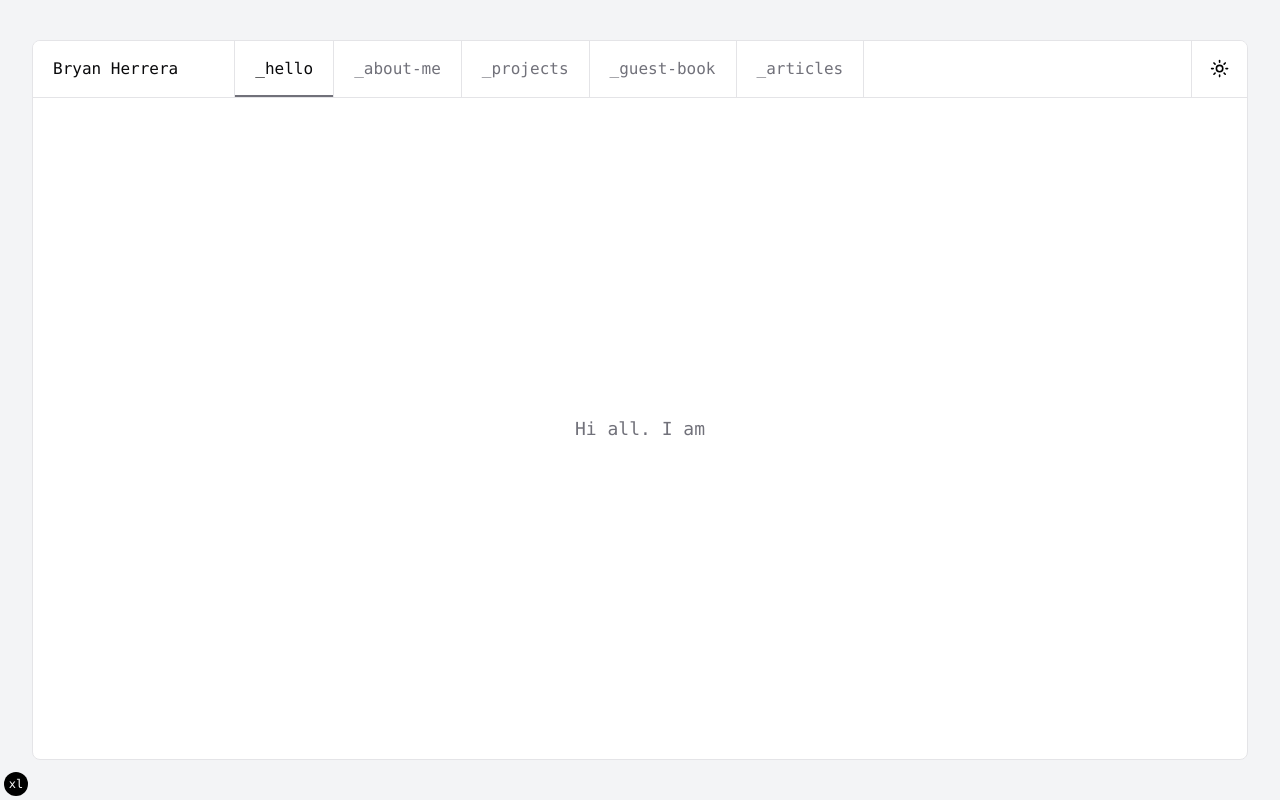
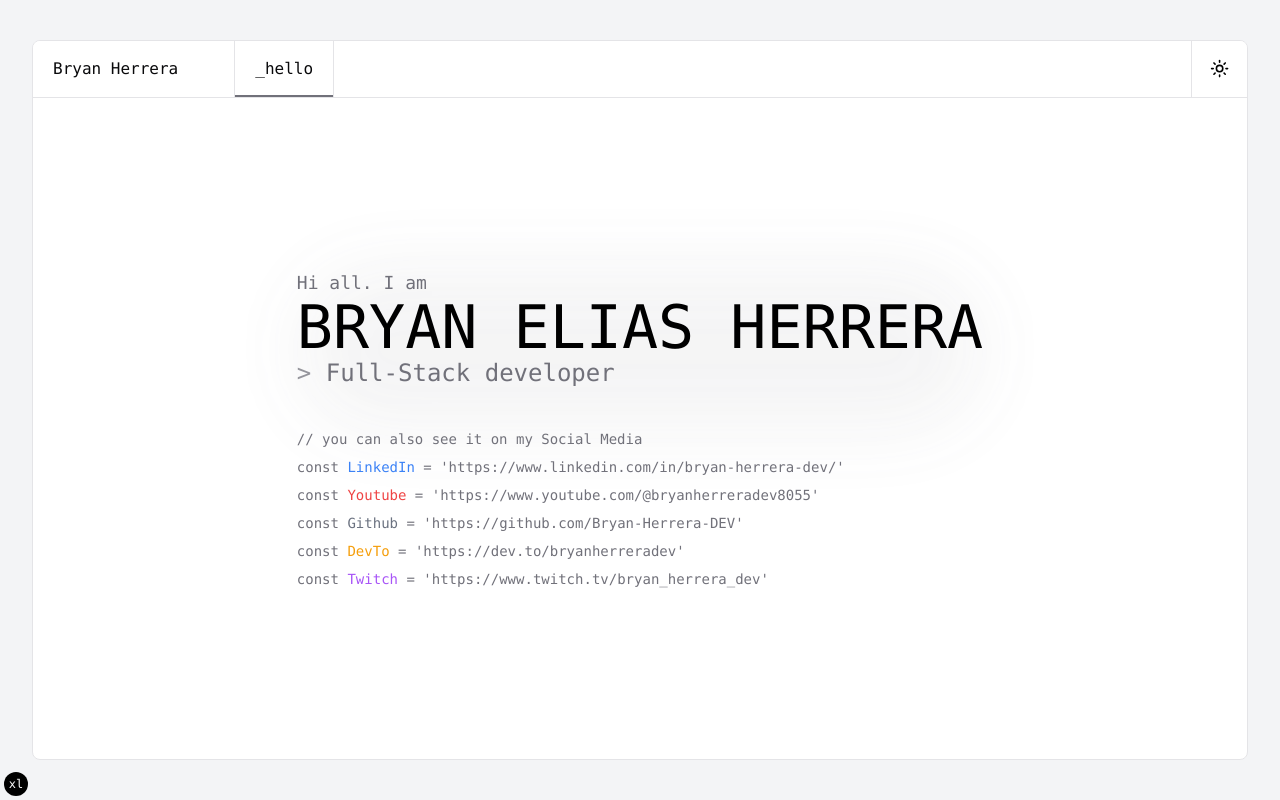
Before and after one commit to Bryan-Herrera-DEV/Bryan-Herrera-Portfolio-V5, a Next.js app: page / in a window 1280 px wide. Built offline with nearby package versions, Linux system fonts and the light colour scheme.

Commit message:
feat: agrega el hero section de la parte _hello

```diff
--- a/src/app/globals.css
+++ b/src/app/globals.css
@@ -71,15 +71,31 @@
     @apply bg-gray-100;
   }
 
-  html.light [data-theme='dark'] {
+  html.light [data-theme="dark"] {
     display: none;
   }
 
-  html.dark [data-theme='light'] {
+  html.dark [data-theme="light"] {
     display: none;
   }
 
   [data-radix-popper-content-wrapper] {
     border: 0;
   }
+
+  .LinkedIn {
+    @apply text-blue-500;
+  }
+  .Youtube {
+    @apply text-red-500;
+  }
+  .Github {
+    @apply text-gray-500;
+  }
+  .DevTo {
+    @apply text-amber-500;
+  }
+  .Twitch {
+    @apply text-purple-500;
+  }
 }
--- a/src/app/layout.tsx
+++ b/src/app/layout.tsx
@@ -11,8 +11,24 @@ import {
 import { Navbar } from "@/components/organisms/navbar/navbar";
 
 export const metadata: Metadata = {
-  title: "Create Next App",
-  description: "Generated by create next app",
+  title: "Bryan Herrera | Home",
+  description:
+    "Bryan Herrera, un desarrollador Full-Stack apasionado y experimentado. Explora mi portafolio para ver mis proyectos más recientes y descubre cómo mis habilidades técnicas y soluciones creativas pueden dar vida a tu próximo proyecto digital.",
+  robots: {
+    index: true,
+    follow: true,
+    googleBot: {
+      index: true,
+      follow: true,
+      "max-video-preview": -1,
+      "max-image-preview": "large",
+      "max-snippet": -1,
+    },
+  },
+  twitter: {
+    title: "Wiscaksono",
+    card: "summary_large_image",
+  },
 };
 
 export default function RootLayout({
--- a/src/app/page.tsx
+++ b/src/app/page.tsx
@@ -1,7 +1,31 @@
 import { FadeIn } from "@/components/atoms/fade-in";
+import { AnimatedName } from "@/components/molecules/animated-name";
 import Image from "next/image";
 
 export default function Home() {
+  const socialMedia = [
+    {
+      link: "https://www.linkedin.com/in/bryan-herrera-dev/",
+      name: "LinkedIn",
+    },
+    {
+      link: "https://www.youtube.com/@bryanherreradev8055",
+      name: "Youtube",
+    },
+    {
+      link: "https://github.com/Bryan-Herrera-DEV",
+      name: "Github",
+    },
+    {
+      link: "https://dev.to/bryanherreradev",
+      name: "DevTo",
+    },
+
+    {
+      link: "https://www.twitch.tv/bryan_herrera_dev",
+      name: "Twitch",
+    },
+  ];
   return (
     <section className="flex items-center justify-center gap-20 p-5">
       <FadeIn>
@@ -10,7 +34,31 @@ export default function Home() {
             <p className="text-muted-foreground text-lg font-extralight">
               Hi all. I am
             </p>
+            <AnimatedName />
+            <h2 className="text-muted-foreground md:text-2xl sm:text-xl text-base">
+              <span className="animate-pulse">&gt; </span>
+              Full-Stack developer
+            </h2>
+            <div className="absolute w-full h-1/2 bg-muted-foreground/10 blur-2xl top-0 left-0 -z-10 rounded-full animate-pulse" />
           </header>
+
+          <div className="space-y-2 sm:text-sm text-xs">
+            <p className="text-muted-foreground">{`// you can also see it on my Social Media`}</p>
+
+            {socialMedia.map((social, i) => (
+              <p key={i} className="text-muted-foreground">
+                <span className="text-purple">const</span>{" "}
+                <span className={`text-green ${social.name}`}>{social.name}</span> ={" "}
+                <a
+                  target="_blank"
+                  href={social.link}
+                  className="text-light-brown hover:underline hover:text-foreground transition-colors"
+                >
+                  &apos;{social.link}&apos;
+                </a>
+              </p>
+            ))}
+          </div>
         </div>
       </FadeIn>
     </section>
--- /dev/null
+++ b/src/components/molecules/animated-name.tsx
@@ -0,0 +1,66 @@
+"use client";
+import React, { useState, useEffect, useRef, useCallback } from "react";
+
+const letters = "ABCDEFGHIJKLMNOPQRSTUVWXYZ";
+
+export const AnimatedName = () => {
+  const [text, setText] = useState("BRYAN ELIAS HERRERA");
+  const [intervalId] = useState<number | null>(null);
+  const [isAnimating, setIsAnimating] = useState(false);
+
+  const ref = useRef<HTMLHeadingElement | null>(null);
+
+  const handleMouseOver = useCallback(() => {
+    if (isAnimating) return;
+
+    let iteration = 0;
+
+    if (intervalId !== null) {
+      clearTimeout(intervalId);
+    }
+
+    const animate = () => {
+      setIsAnimating(true);
+      setText((prevText) =>
+        prevText
+          .split("")
+          .map((_, index) => {
+            if (index < iteration) {
+              return text[index];
+            }
+            return letters[Math.floor(Math.random() * 26)];
+          })
+          .join("")
+      );
+
+      if (iteration < text.length) {
+        iteration += 1 / 3;
+        setTimeout(animate, 30);
+      } else {
+        setIsAnimating(false);
+      }
+    };
+
+    animate();
+  }, [intervalId, isAnimating, text]);
+
+  useEffect(() => {
+    const currentRef = ref.current;
+
+    if (currentRef) {
+      currentRef.addEventListener("mouseover", handleMouseOver);
+    }
+
+    return () => {
+      if (currentRef) {
+        currentRef.removeEventListener("mouseover", handleMouseOver);
+      }
+    };
+  }, [handleMouseOver, ref]);
+
+  return (
+    <h1 ref={ref} className="md:text-6xl sm:text-4xl text-3xl font-medium">
+      {text}
+    </h1>
+  );
+};
--- a/src/components/organisms/navbar/navbar.tsx
+++ b/src/components/organisms/navbar/navbar.tsx
@@ -31,20 +31,20 @@ export const navMenu = [
     name: "_hello",
     path: "/",
   },
-  {
-    name: "_about-me",
-    path: "/about",
-  },
-  {
-    name: "_projects",
-    path: "/projects",
-  },
-  {
-    name: "_guest-book",
-    path: "/guest-book",
-  },
-  {
-    name: "_articles",
-    path: "/articles",
-  },
+  // {
+  //   name: "_about-me",
+  //   path: "/about",
+  // },
+  // {
+  //   name: "_projects",
+  //   path: "/projects",
+  // },
+  // {
+  //   name: "_guest-book",
+  //   path: "/guest-book",
+  // },
+  // {
+  //   name: "_articles",
+  //   path: "/articles",
+  // },
 ];
```
